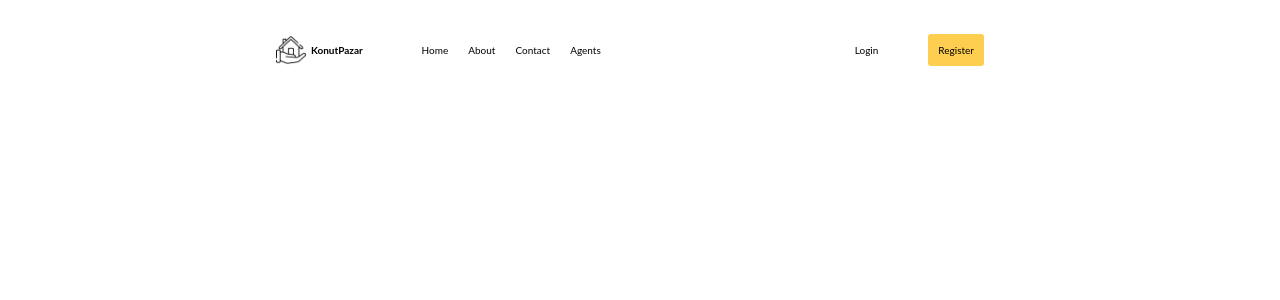
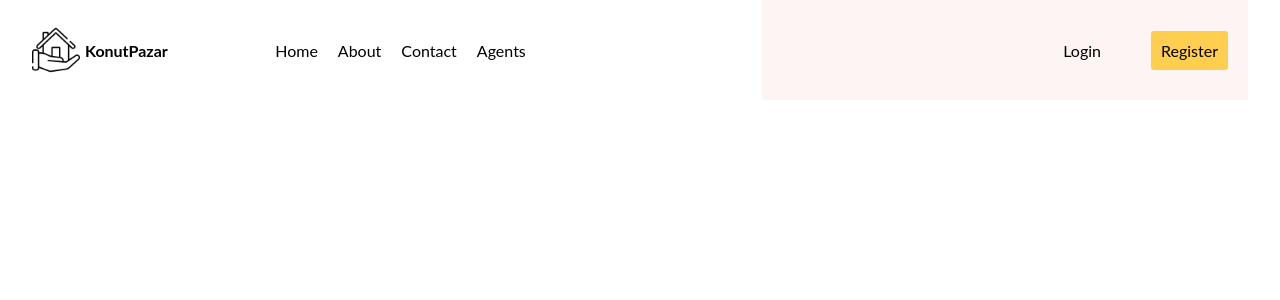
Before and after one commit to kobrak1/real-estate-app, a React (Vite) app in the folder client/: page / in a window 1280 px wide. Shown: the top 300 px of the page. Built offline with nearby package versions, Linux system fonts and the light colour scheme.

Commit message:
modified:
index.scss altered by moving html font-size back to default

```diff
--- a/client/src/index.scss
+++ b/client/src/index.scss
@@ -4,12 +4,9 @@
   box-sizing: border-box;
 }
 
-html {
-  font-size: 62.5%;
-}
-
-a {
+ul, li, a {
   text-decoration: none;
+  list-style-type: none;
   color: inherit;
 }
 
--- a/client/src/responsive.scss
+++ b/client/src/responsive.scss
@@ -1,17 +1,17 @@
-@mixin sm{
-  @media (max-width: 73.8rem) {
+@mixin sm {
+  @media (max-width: 738px) {
     @content;
   }
 }
 
-@mixin md{
-  @media (max-width: 102.4rem) {
+@mixin md {
+  @media (max-width: 1024px) {
     @content;
   }
 }
 
-@mixin lg{
-  @media (max-width: 136.6rem) {
+@mixin lg {
+  @media (max-width: 1366px) {
     @content;
   }
 }
```
